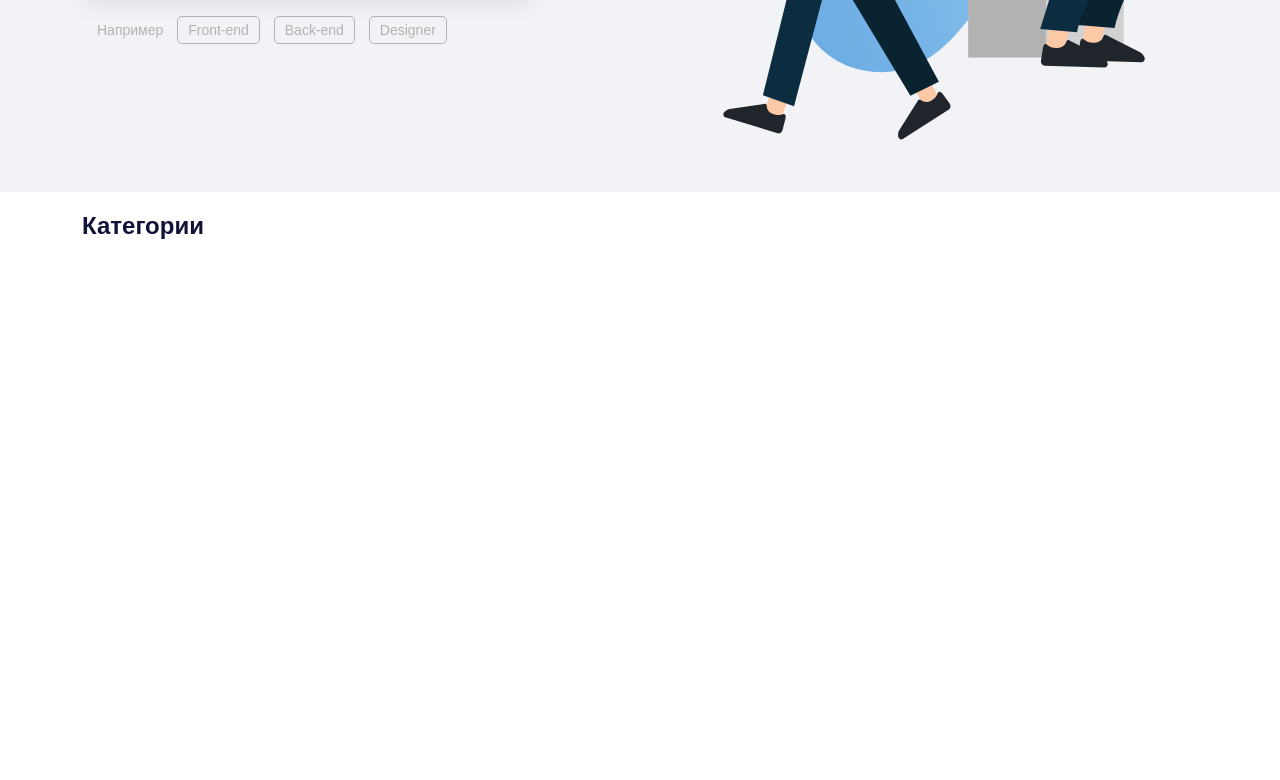
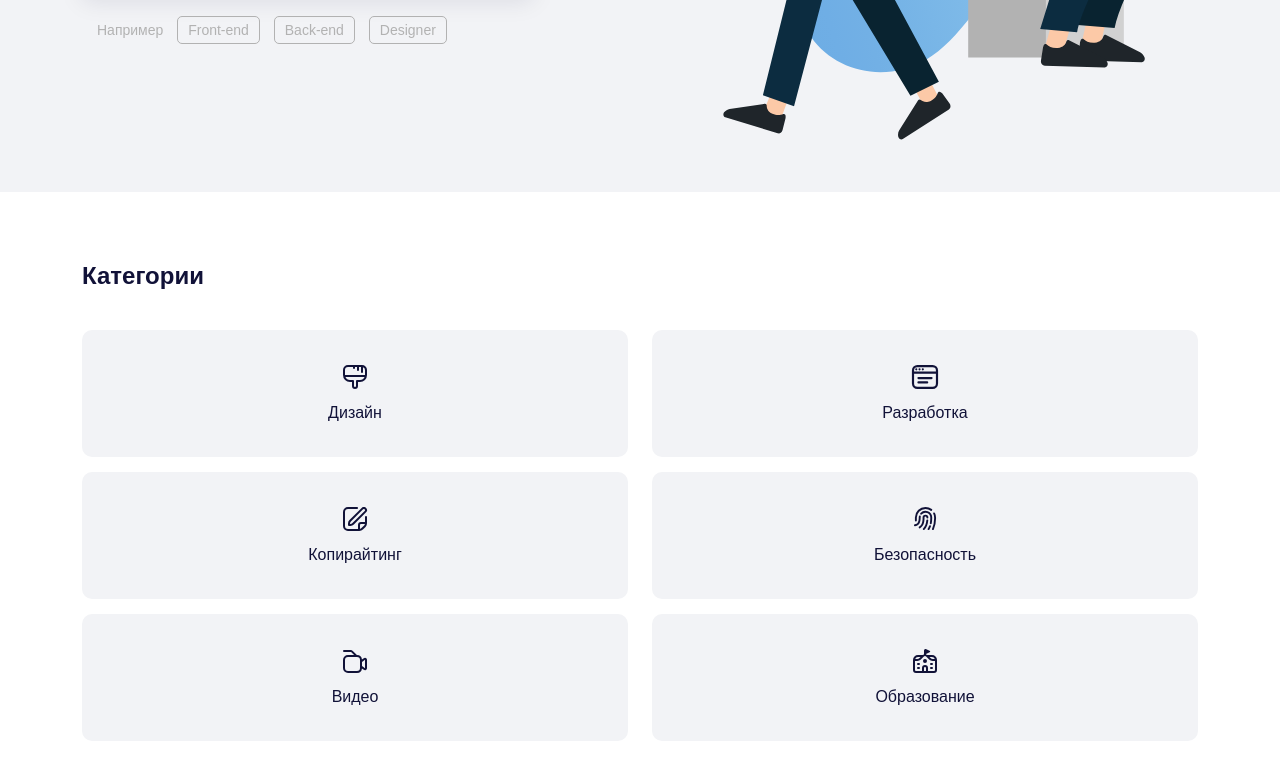
Before and after one commit to Dmitrii-91-Mukhin/findyourjob, a plain HTML site: page index.html in a window 1280 px wide. Shown: the part 546-1326 px from the top of the page. Before the commit the page ends 824 px from the top, so only its background shows below. Drawn offline with Linux system fonts and the light colour scheme.

Commit message:
Add files via upload

```diff
--- a/css/style.css
+++ b/css/style.css
@@ -95,3 +95,30 @@ body{
   border-radius: 5px;
 
 }
+/* катигории */
+.section{
+  padding: 70px 0 80px 0;
+}
+.section-title{
+  margin: 0 0 40px 0;
+}
+.card{
+  text-decoration: none;
+  color: #111238;
+  background-color: #f2f3f6;
+  border-radius: 10px;
+  padding: 35px;
+  margin-bottom: 15px;
+  transition: background 0.2s color 0.2s;
+}
+.card:hover{
+  background-color: #1A75E8;
+  color: #fff;
+}
+.card:hover .card-icon{
+  fill: #fff;
+}
+.card-icon{
+  fill: #111238;
+  margin-bottom: 15px;
+}
--- a/index.html
+++ b/index.html
@@ -66,22 +66,34 @@
       <h2 class="section-title">Категории</h2>
       <div class="row">
         <div class="col">
-          <a href="" class="card"><img src="" class="card-image" alt=""><span class="card-text"></span></a>
+          <a href="" class="card d-flex flex-column align-items-center"><svg height="24" class="card-icon">
+            <use xlink:href="img/icons.svg#brush"></use>
+          </svg><span class="card-text">Дизайн</span></a>
         </div>
         <div class="col">
-          <a href="" class="card"><img src="" class="card-image" alt=""><span class="card-text"></span></a>
+          <a href="" class="card d-flex flex-column align-items-center"><svg height="24" class="card-icon">
+            <use xlink:href="img/icons.svg#browser"></use>
+          </svg><span class="card-text">Разработка</span></a>
         </div>
         <div class="col">
-          <a href="" class="card"><img src="" class="card-image" alt=""><span class="card-text"></span></a>
+          <a href="" class="card d-flex flex-column align-items-center"><svg height="24" class="card-icon">
+            <use xlink:href="img/icons.svg#edit"></use>
+          </svg><span class="card-text">Копирайтинг</span></a>
         </div>
         <div class="col">
-          <a href="" class="card"><img src="" class="card-image" alt=""><span class="card-text"></span></a>
+          <a href="" class="card d-flex flex-column align-items-center"><svg height="24" class="card-icon">
+            <use xlink:href="img/icons.svg#fingerprint"></use>
+          </svg><span class="card-text">Безопасность</span></a>
         </div>
         <div class="col">
-          <a href="" class="card"><img src="" class="card-image" alt=""><span class="card-text"></span></a>
+          <a href="" class="card d-flex flex-column align-items-center"><svg height="24" class="card-icon">
+            <use xlink:href="img/icons.svg#camera"></use>
+          </svg><span class="card-text">Видео</span></a>
         </div>
         <div class="col">
-          <a href="" class="card"><img src="" class="card-image" alt=""><span class="card-text"></span></a>
+          <a href="" class="card d-flex flex-column align-items-center"><svg height="24" class="card-icon">
+            <use xlink:href="img/icons.svg#school"></use>
+          </svg><span class="card-text">Образование</span></a>
         </div>
       </div>
     </div>
```
Also changed, not shown: img/icons.svg (added).
